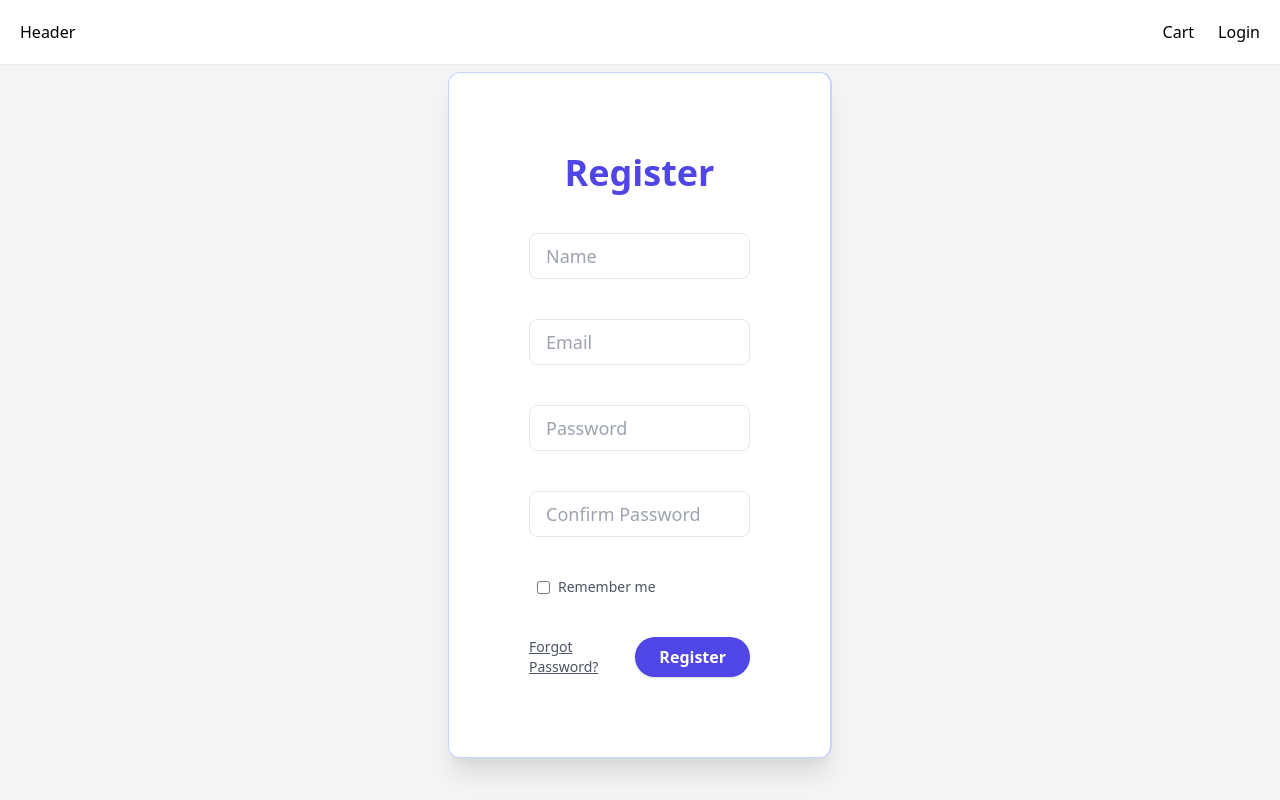
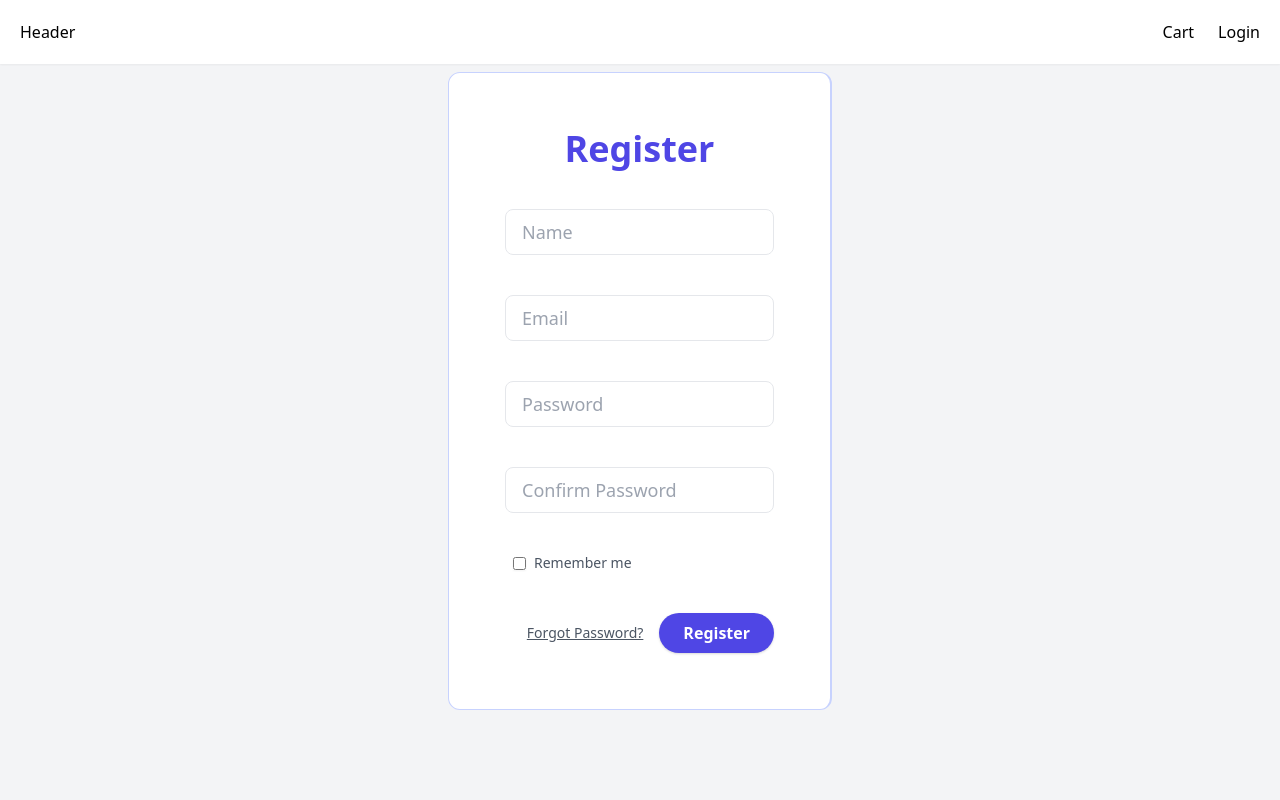
Before and after one commit to kenrazalan/ecommerce-nextjs, a Next.js app: page /register in a window 1280 px wide. Built offline with nearby package versions, Linux system fonts and the light colour scheme.

Commit message:
fix styling signin register

```diff
--- a/components/Layout.js
+++ b/components/Layout.js
@@ -5,7 +5,7 @@ import Header from './Header'
 
 function Layout({children}) {
     return (
-        <div className="bg-gray-100 h-screen">
+        <div className="bg-gray-100 min-h-screen">
         <Head>
                 <title>Ecommerce</title>
         </Head>
--- a/pages/register.js
+++ b/pages/register.js
@@ -8,8 +8,8 @@ const Register = () => {
             <Head>
                 <title>Register</title>
             </Head>
-        <div className="mt-2 items-center z-10 ">
-        <form className="bg-white max-w-sm mx-auto rounded-xl shadow-xl overflow-hidden p-6 sm:p-20 space-y-10 border border-r-2 border-indigo-200 ">
+        <div className="mt-2 mb-5 items-center z-10 ">
+        <form className="bg-white max-w-sm mx-auto rounded-xl  overflow-hidden p-6 sm:p-14 space-y-10 border border-r-2 border-indigo-200 ">
             <h2 className="text-4xl font-bold text-center text-indigo-600">Register</h2>
 
             <div className="f-outline px-2 relative border rounded-lg focus-within:border-indigo-500">
--- a/pages/signin.js
+++ b/pages/signin.js
@@ -9,7 +9,7 @@ const Signin = () => {
             <title>Signin</title>
         </Head>
     <div className="mt-2 items-center z-10 ">
-        <form className="bg-white max-w-sm mx-auto rounded-xl shadow-xl overflow-hidden p-6 sm:p-20 space-y-10 border border-r-2 border-indigo-200 ">
+        <form className="bg-white max-w-sm mx-auto rounded-xl overflow-hidden p-6 sm:p-14 space-y-10 border border-r-2 border-indigo-200 ">
             <h2 className="text-4xl font-bold text-center text-indigo-600">Login</h2>
             <div className="f-outline px-2 relative border rounded-lg focus-within:border-indigo-500">
                 <input type="email" name="email" placeholder="Email"
```
